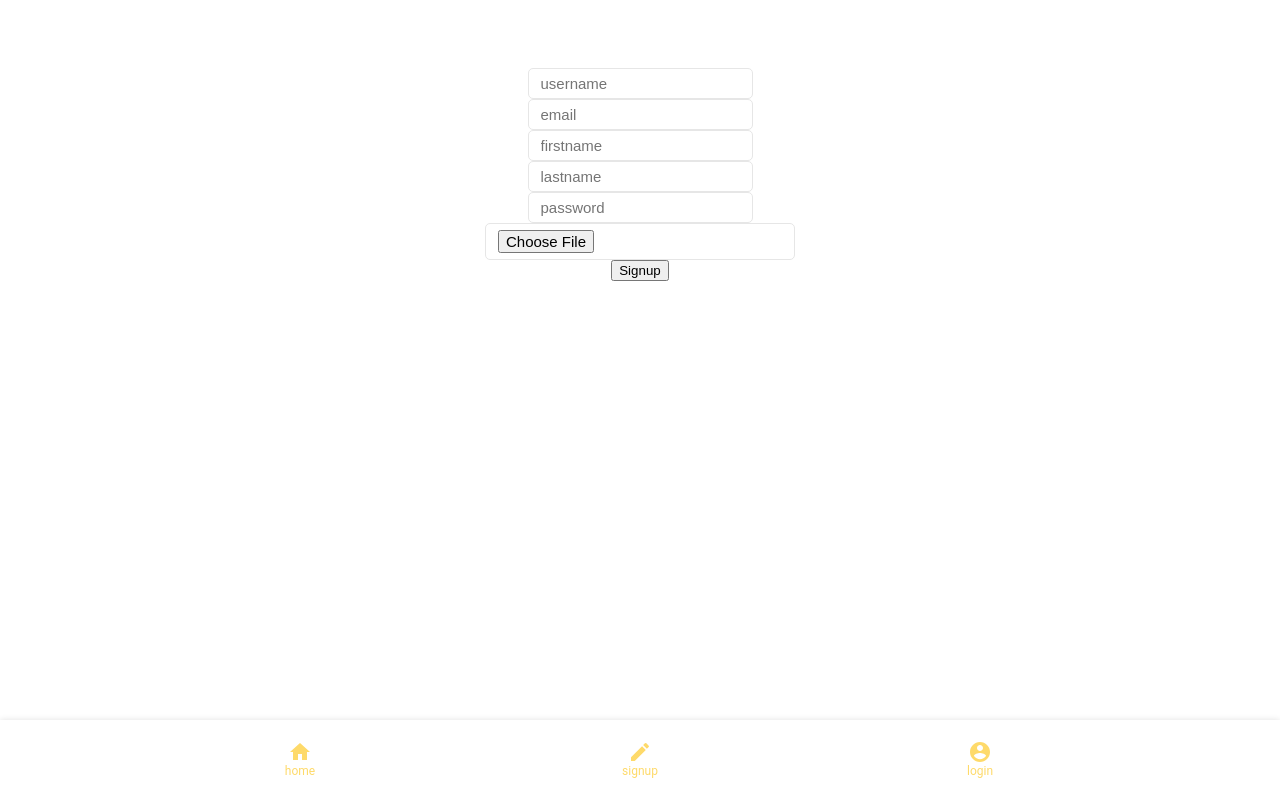
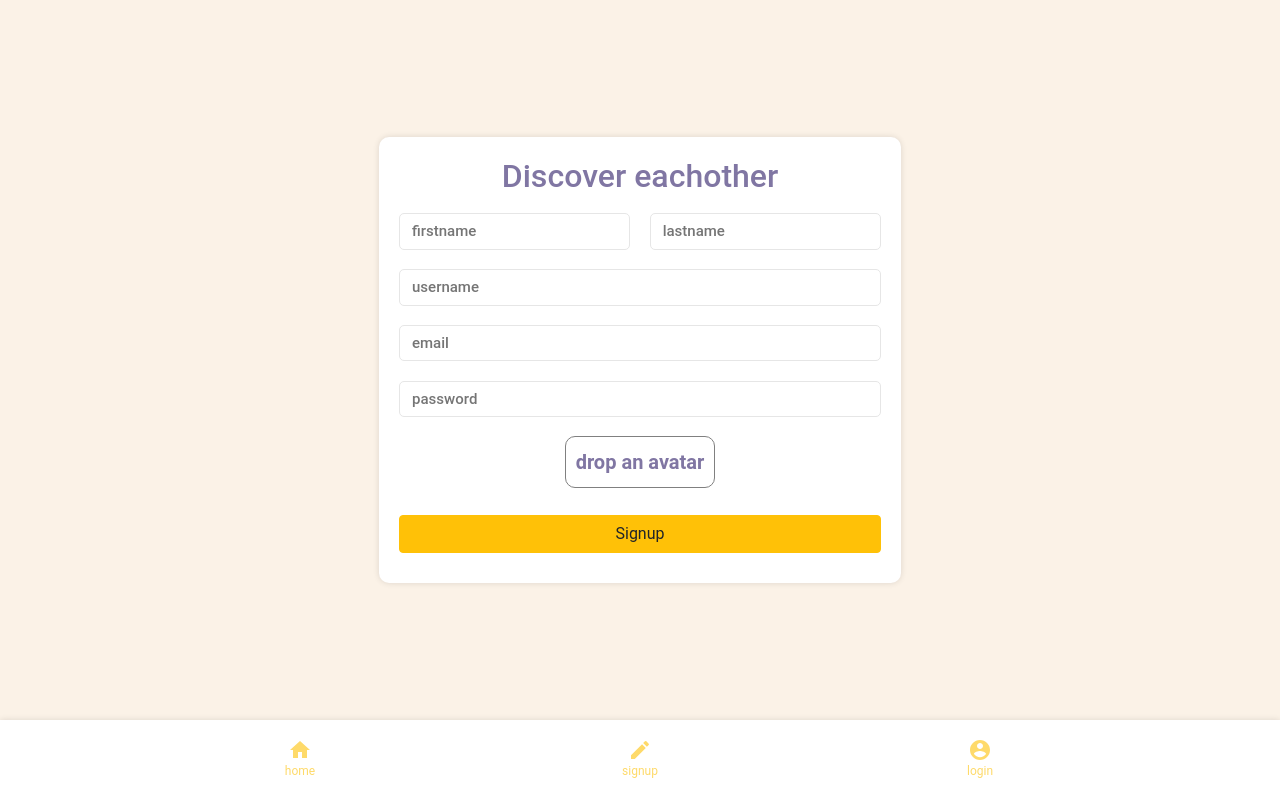
Before and after one commit to henridev/maptee2.0, a React (Create React App) app in the folder client/: page /signup in a window 1280 px wide. Built offline with nearby package versions, Linux system fonts and the light colour scheme.

Commit message:
signup and login page

```diff
--- a/client/src/components/App.jsx
+++ b/client/src/components/App.jsx
@@ -17,7 +17,7 @@ export default function App() {
     return unsubscribe
   }, [])
   return (
-    <div className="App">
+    <div className="App" id="bootstrap-overrides">
       <Switch>
         <Route path="/" exact component={Home} />
         <Route path="/signup" component={Signup} />
--- a/client/src/components/pages/Login.jsx
+++ b/client/src/components/pages/Login.jsx
@@ -5,6 +5,7 @@ import FacebookLoginButton from 'react-facebook-login'
 import { useForm } from '../../hooks'
 import { store, startState } from '../../redux/_store'
 import { set_user } from '../../redux/_actions'
+import { Link, NavLink } from 'react-router-dom'
 import ReactDOM from 'react-dom'
 
 export default function Login(props) {
@@ -52,15 +53,15 @@ export default function Login(props) {
             {...getInputProps('username')}
             placeholder="username"
           />{' '}
-          <br />
           <input
             type="password"
             {...getInputProps('password')}
             placeholder="password"
           />
-          <br />
-          <button>Login</button>
+          <button className="btn btn-warning btn-block ng-scope">Login</button>
         </form>
+        <h2>or</h2>
+        <div className="social_wrapper">
           <GoogleSignIn />
           <FacebookLoginButton
             appId="750494372119711"
@@ -68,7 +69,12 @@ export default function Login(props) {
             fields="name,email,picture"
             onClick={() => {}}
             callback={responseFacebook}
+            cssClass="facebook-button"
           />
+        </div>
+        <span class="signup_message">
+          Not on Mapt? <Link to="/signup">sign up</Link>
+        </span>
       </div>
       {message && <div className="info info-danger">{message}</div>}
     </div>
--- a/client/src/components/pages/Signup.jsx
+++ b/client/src/components/pages/Signup.jsx
@@ -2,6 +2,7 @@ import React, { useState } from 'react'
 import api from '../../apis/auth_api'
 import { store, startState } from '../../redux/_store'
 import { set_user } from '../../redux/_actions'
+import DragDropFile from '../sub_components/DragDropFile'
 
 export default function Signup(props) {
   const [state, setState] = useState({
@@ -14,9 +15,14 @@ export default function Signup(props) {
     message: null,
   })
 
-  function handleFileChange(event) {
-    console.log('the file added by the user is: ', event.target.files[0])
-    setState({ ...state, avatar: event.target.files[0] })
+  function handleFileChange_btn(e) {
+    console.log('the file added by the user is: ', e.target.files[0])
+    setState({ ...state, avatar: e.target.files[0] })
+  }
+
+  function handleFileChange(file) {
+    console.log('the file added by the user is: ', file)
+    setState({ ...state, avatar: file })
   }
 
   function handleInputChange(event) {
@@ -45,10 +51,28 @@ export default function Signup(props) {
       })
       .catch(err => setState({ message: err.toString() }))
   }
+
   return (
     <div className="Signup">
-      <h2>Signup</h2>
-      <form>
+      <div className="signup_container">
+        <h2>Discover eachother</h2>
+        <form className="signup_form">
+          <div className="name_wrapper">
+            <input
+              placeholder="firstname"
+              type="text"
+              value={state.firstName}
+              name="firstName"
+              onChange={handleInputChange}
+            />
+            <input
+              placeholder="lastname"
+              type="text"
+              value={state.lastName}
+              name="lastName"
+              onChange={handleInputChange}
+            />
+          </div>
           <input
             placeholder="username"
             type="text"
@@ -56,7 +80,7 @@ export default function Signup(props) {
             name="username"
             onChange={handleInputChange}
           />
-        <br />
+
           <input
             placeholder="email"
             type="text"
@@ -64,23 +88,7 @@ export default function Signup(props) {
             name="email"
             onChange={handleInputChange}
           />
-        <br />
-        <input
-          placeholder="firstname"
-          type="text"
-          value={state.firstName}
-          name="firstName"
-          onChange={handleInputChange}
-        />
-        <br />
-        <input
-          placeholder="lastname"
-          type="text"
-          value={state.lastName}
-          name="lastName"
-          onChange={handleInputChange}
-        />
-        <br />
+
           <input
             placeholder="password"
             type="password"
@@ -88,17 +96,27 @@ export default function Signup(props) {
             name="password"
             onChange={handleInputChange}
           />
-        <br />
+
+          <DragDropFile handleFileChange={handleFileChange}>
             <input
               type="file"
               // value={state.file}
-          name="avatar"
-          onChange={handleFileChange}
+              name="file"
+              id="file"
+              onChange={handleFileChange_btn}
               className="inputs-edit-file"
             />
-        <br />
-        <button onClick={e => handleClick(e)}>Signup</button>
+            <label for="file">drop an avatar</label>
+          </DragDropFile>
+          <button
+            className="btn btn-warning btn-block ng-scope"
+            onClick={e => handleClick(e)}
+          >
+            Signup
+          </button>
         </form>
+      </div>
+
       {state.message && <div className="info info-danger">{state.message}</div>}
     </div>
   )
--- /dev/null
+++ b/client/src/components/sub_components/DragDropFile.jsx
@@ -0,0 +1,92 @@
+import React, { useRef, useEffect, useState } from 'react'
+
+export default function DragDropFile(props) {
+  // define the event listeners
+  const [dragging, setDragging] = useState(false)
+  const counter = useRef(0)
+  const dragdrop_container = useRef(null)
+
+  const handleDrag = e => {
+    e.preventDefault()
+    e.stopPropagation()
+  }
+  const handleDragIn = e => {
+    e.preventDefault()
+    e.stopPropagation()
+    counter.current++
+    e.dataTransfer.items && e.dataTransfer.items.length > 0
+      ? setDragging(true)
+      : setDragging(false)
+  }
+  const handleDragOut = e => {
+    e.preventDefault()
+    e.stopPropagation()
+    counter.current--
+    if (counter.current > 0) return
+    setDragging(false)
+  }
+  const handleDrop = e => {
+    e.preventDefault()
+    e.stopPropagation()
+    setDragging(false)
+    if (e.dataTransfer.files && e.dataTransfer.files.length > 0) {
+      console.log(e.dataTransfer.files, 'filelist')
+      props.handleFileChange(e.dataTransfer.files[0])
+      e.dataTransfer.clearData()
+      counter.current = 0
+    }
+  }
+
+  useEffect(() => {
+    let div = dragdrop_container.current
+    counter.current = 0
+    div.addEventListener('dragenter', handleDragIn)
+    div.addEventListener('dragleave', handleDragOut)
+    div.addEventListener('dragover', handleDrag)
+    div.addEventListener('drop', handleDrop)
+    return () => {
+      div.removeEventListener('dragenter', handleDragIn)
+      div.removeEventListener('dragleave', handleDragOut)
+      div.removeEventListener('dragover', handleDrag)
+      div.removeEventListener('drop', handleDrop)
+    }
+  }, [])
+
+  return (
+    <div
+      ref={dragdrop_container}
+      className="dragdrop_container"
+      style={{ display: 'inline-block', position: 'relative' }}
+    >
+      {dragging && (
+        <div
+          style={{
+            border: 'dashed grey 4px',
+            backgroundColor: 'rgba(255,255,255,.8)',
+            position: 'absolute',
+            top: 0,
+            bottom: 0,
+            left: 0,
+            right: 0,
+            zIndex: 9999,
+          }}
+        >
+          <div
+            style={{
+              position: 'absolute',
+              top: '50%',
+              right: 0,
+              left: 0,
+              textAlign: 'center',
+              color: 'grey',
+              fontSize: 36,
+            }}
+          >
+            <div></div>
+          </div>
+        </div>
+      )}
+      {props.children}
+    </div>
+  )
+}
--- a/client/src/components/sub_components/GoogleSignIn.jsx
+++ b/client/src/components/sub_components/GoogleSignIn.jsx
@@ -35,7 +35,7 @@ export default function GoogleSignIn(props) {
           </g>
         </svg>
       </div>
-      <span className="google_text">Sign in with Google</span>
+      <span className="google_text">Login with Google</span>
     </a>
   )
 }
--- a/client/src/index.scss
+++ b/client/src/index.scss
@@ -10,10 +10,8 @@ $grassy_Green: #9bc400;
 $purplemajesty: #8076a3;
 $mountainpink: #f9c5bd;
 $stonepurple: #7c677f; // ----------------------------------------
-// To install Boostrap:
-// 1) Run in the client folder: $ npm i bootstrap
-// 2) Import bootstrap with the following line
-// @import '../node_modules/bootstrap/scss/bootstrap.scss';
+
+@import '../node_modules/bootstrap/scss/bootstrap.scss';
 //
 // To install Reactstrap:
 // 1) Run in the client folder: $ npm i reactstrap
@@ -25,6 +23,7 @@ $stonepurple: #7c677f; // ----------------------------------------
 // Style reusable for all components
 @import './styles/home.scss';
 @import './styles/login.scss';
+@import './styles/signup.scss';
 @import './styles/google_signin.scss';
 
 body {
--- a/client/src/styles/login.scss
+++ b/client/src/styles/login.scss
@@ -23,6 +23,20 @@
   grid-area: title;
   color: $ya_yellow;
   align-self: end;
+  // -webkit-text-stroke: 1px black;
+  text-shadow: 1px 1px $stonepurple;
+}
+
+.title h2 {
+  font-size: 3rem;
+  text-transform: lowercase;
+}
+
+.title p {
+  font-size: 1.5rem;
+  color: $stonepurple;
+  text-shadow: 1px 1px white;
+  text-transform: lowercase;
 }
 
 .Login input,
@@ -38,4 +52,50 @@
   padding: 2px;
   background-color: #fff;
   box-shadow: 0 1px 1px rgba(0, 0, 0, 0.1);
+  border-radius: 10px;
 }
+.login_wrapper h2 {
+  color: $purplemajesty;
+}
+
+.login_wrapper form {
+  display: flex;
+  justify-content: center;
+  align-items: center;
+  flex-direction: column;
+}
+
+.login_wrapper form > * {
+  margin: 4px;
+}
+
+.facebook-button {
+  margin-top: 5%;
+  color: #fff;
+  background-color: #3b5998;
+  border-color: transparent;
+  font-weight: 500;
+  border-radius: 4px;
+  transition: background-color 0.1s;
+  padding: 10px 28px;
+  box-shadow: rgba(0, 0, 0, 0.24) 0px 2px 2px 0px,
+    rgba(0, 0, 0, 0.24) 0px 0px 1px 0px;
+}
+
+#bootstrap-overrides .btn-primary {
+  background-color: $ya_yellow;
+}
+
+.social_wrapper > * {
+  width: 100%;
+}
+
+.social_wrapper {
+  display: flex;
+  flex-direction: column;
+}
+
+.signup_message {
+  color: $purplemajesty;
+  margin-top: 3%;
+}
--- /dev/null
+++ b/client/src/styles/signup.scss
@@ -0,0 +1,70 @@
+.Signup {
+  display: flex;
+  align-items: center;
+  flex-direction: column;
+  justify-content: center;
+  background-color: #fbf2e7;
+}
+
+.signup_container {
+  background-color: white;
+  display: flex;
+  align-items: center;
+  flex-direction: column;
+  justify-content: center;
+  border-radius: 10px;
+  box-shadow: 0 0 6px rgba(0, 0, 0, 0.12);
+  padding: 20px;
+}
+
+.Signup h2 {
+  color: $purplemajesty;
+}
+
+.signup_form {
+  // grid-area: form;
+  display: flex;
+  align-items: center;
+  justify-content: center;
+  flex-direction: column;
+}
+
+.signup_form > * {
+  width: 100%;
+  margin: 2%;
+}
+
+.name_wrapper {
+  display: flex;
+  align-items: center;
+  justify-content: space-between;
+}
+
+.name_wrapper > * {
+  width: 48%;
+}
+
+.inputs-edit-file {
+  width: 0.1px;
+  height: 0.1px;
+  opacity: 0;
+  overflow: hidden;
+  position: absolute;
+  z-index: -1;
+}
+
+.inputs-edit-file + label {
+  font-size: 1.25em;
+  font-weight: 700;
+  color: $purplemajesty;
+  border: 1px solid gray;
+  border-radius: 10px;
+  padding: 2%;
+  display: inline-block;
+  transition: 0.3s;
+}
+
+.inputs-edit-file:focus + label,
+.inputs-edit-file + label:hover {
+  background-color: $mountainpink;
+}
```
Lines whose indentation alone changed are shown as unchanged.
